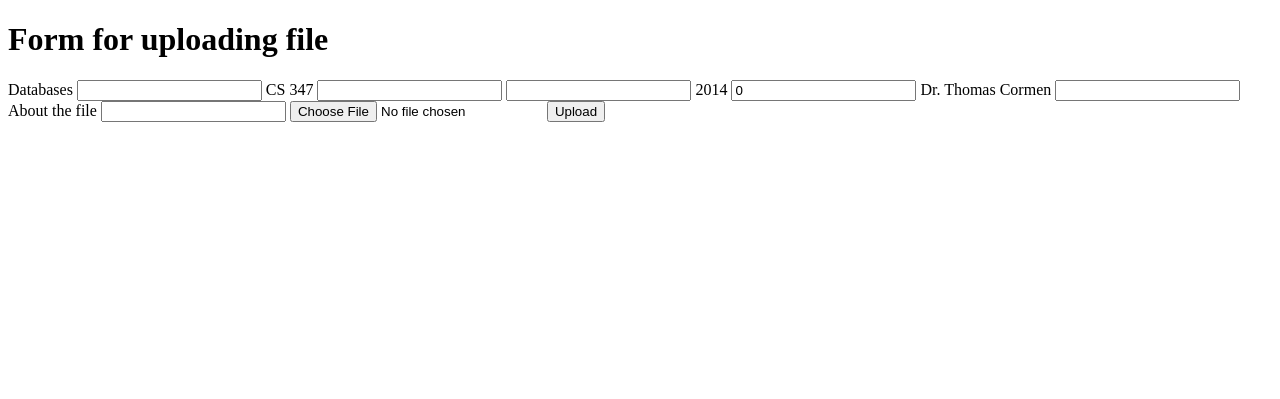
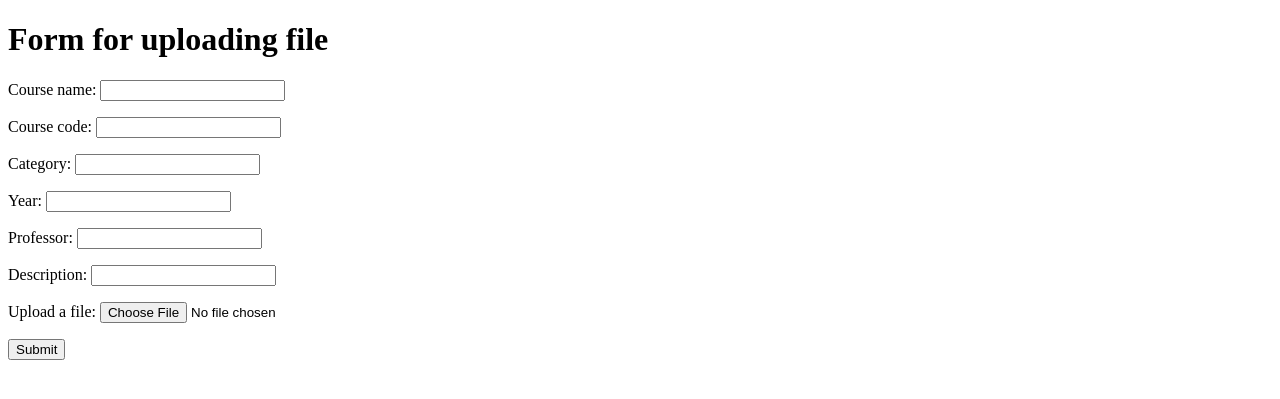
Before and after one commit to Anmol2307/Share_IITB, a Django app: page /UploadFile/ in a window 1280 px wide. Shown: the top 399 px of the page. Run offline with Django 3.2, Linux system fonts and the light colour scheme; parts of the project's set-up code (start-up, migrations or seed data) failed here and were passed over.

Commit message:
Minor changes

```diff
--- a/Share_IITB/settings.py
+++ b/Share_IITB/settings.py
@@ -15,6 +15,7 @@ SETTINGS_DIR = os.path.dirname(__file__)
 
 PROJECT_PATH = os.path.join(SETTINGS_DIR, os.pardir)
 PROJECT_PATH = os.path.abspath(PROJECT_PATH)
+TEMPLATE_PATH = os.path.join(PROJECT_PATH, 'templates')
 
 # Quick-start development settings - unsuitable for production
 # See https://docs.djangoproject.com/en/1.6/howto/deployment/checklist/
@@ -29,6 +30,9 @@ TEMPLATE_DEBUG = True
 
 ALLOWED_HOSTS = []
 
+TEMPLATE_DIRS = (
+    TEMPLATE_PATH,
+)
 
 # Application definition
 
--- a/UploadFile/forms.py
+++ b/UploadFile/forms.py
@@ -3,14 +3,20 @@ from django import forms
 from UploadFile.models import Document
 
 class DocumentForm(forms.ModelForm):
-  course_name = forms.CharField(max_length=100, help_text='Databases')
-  course_code = forms.CharField(max_length=24, help_text='CS 347')
+  course_name = forms.CharField(max_length=100,
+      # help_text='Databases',
+    )
+  course_code = forms.CharField(max_length=24,
+      # help_text='CS 347'
+    )
   category = forms.CharField(max_length=24)
-  year = forms.IntegerField(initial=0, help_text='2014')
-  prof = forms.CharField(max_length=100, help_text='Dr. Thomas Cormen')
-  description = forms.CharField(max_length=1000, help_text='About the file')
-  docfile = forms.FileField(
-      label='Choose file'
-  )
+  year = forms.IntegerField()
+  professor = forms.CharField(max_length=100,
+      # help_text='Dr. Thomas Cormen'
+    )
+  description = forms.CharField(max_length=1000,
+      # help_text='About the file'
+    )
+  docfile = forms.FileField(label='Upload a file')
   class Meta:
     model = Document
--- a/UploadFile/models.py
+++ b/UploadFile/models.py
@@ -6,6 +6,6 @@ class Document(models.Model):
   course_code = models.CharField(max_length=24, null=False)
   category = models.CharField(max_length=24)
   year = models.IntegerField()
-  prof = models.CharField(max_length=100, null=True)
+  professor = models.CharField(max_length=100, null=True)
   description = models.CharField(max_length=1000)
   docfile = models.FileField(upload_to='documents/%Y/%m/%d')
--- a/UploadFile/views.py
+++ b/UploadFile/views.py
@@ -12,6 +12,7 @@ def add_document(request):
   context = RequestContext(request)
 
   if request.method == 'POST':
+    print "Then I came here"
     form = DocumentForm(request.POST)
     if form.is_valid():
       form.save(commit=True)
@@ -19,5 +20,6 @@ def add_document(request):
     else:
       print form.errors
   else:
+    print "I was here"
     form = DocumentForm()
   return render_to_response('UploadFile/upload_file.html',{'form':form},context)
--- a/templates/UploadFile/upload_file.html
+++ b/templates/UploadFile/upload_file.html
@@ -7,7 +7,8 @@
     <body>
         <h1>Form for uploading file</h1>
 
-        <form id="category_form" method="post" action="/UploadFile/add_document/">
+        <form id="category_form" method="post" action="{% url 'add_document' %}"
+                enctype="multipart/form-data">
 
             {% csrf_token %}
             {% for hidden in form.hidden_fields %}
@@ -15,12 +16,15 @@
             {% endfor %}
 
             {% for field in form.visible_fields %}
+            <p>
+                {{ field.label_tag }}
                 {{ field.errors }}
                 {{ field.help_text }}
                 {{ field }}
+            </p>
             {% endfor %}
 
-            <input type="submit" name="submit" value="Upload" />
+            <input type="submit" name="submit" value="Submit" />
         </form>
     </body>
 
```
Also changed, not shown: 4 other files.
